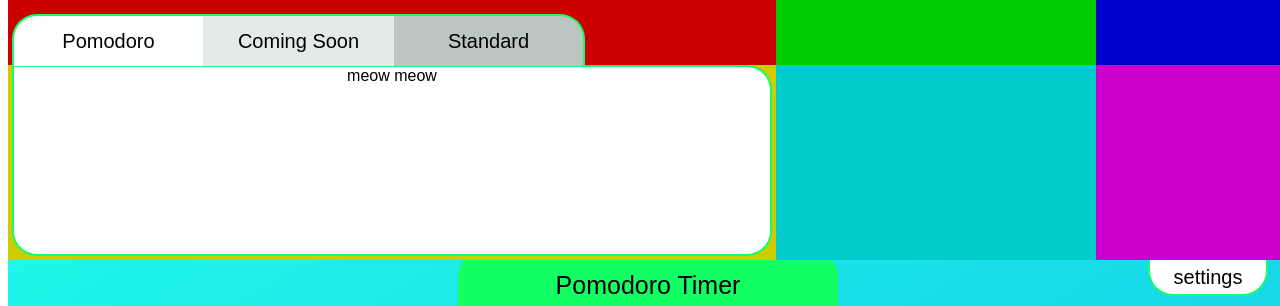
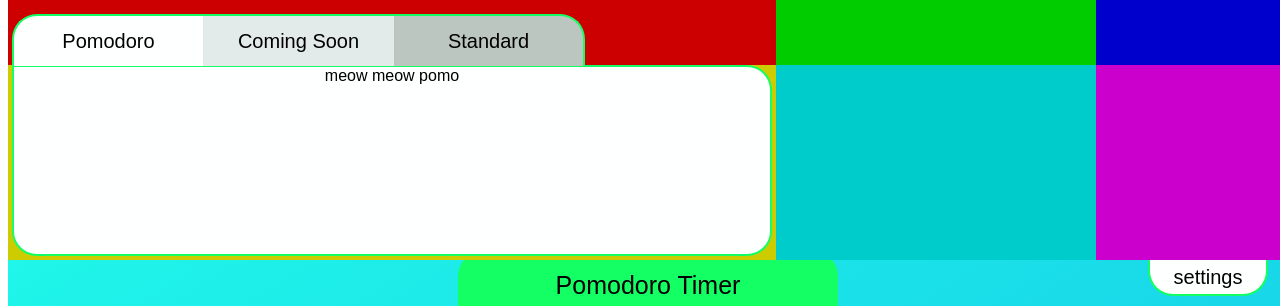
Before and after one commit to niblicat/pomodoro, a SvelteKit app: page / in a window 1280 px wide. Shown: the top 306 px of the page. Built offline with nearby package versions, Linux system fonts and the light colour scheme; a web font is replaced by a local one.

Commit message:
menu changes content upon mode change

```diff
--- a/src/routes/+page.svelte
+++ b/src/routes/+page.svelte
@@ -1,7 +1,7 @@
 <script lang="ts">
     import type { ActionData, PageData, SubmitFunction } from './$types';
     import { enhance } from '$app/forms';
-    import { fade, fly, slide } from 'svelte/transition';
+    import { fade, slide } from 'svelte/transition';
     import { onMount, onDestroy, beforeUpdate, afterUpdate } from 'svelte';
     import * as timer from './timer.svelte';
     import { timeElement, timerInProgressRead, timerStateRead } from './timer.svelte';
@@ -145,7 +145,11 @@
             </div>
             <div class="modesOptionsPadding" style="background-color: #cccc00;">
                 <div class="modesOptions">
-                    meow meow
+                    {#if $timerStateRead === timer.TimerStates.Standard}
+                        meow meow standr
+                    {:else if $timerStateRead === timer.TimerStates.Pomodoro}
+                        meow meow pomo
+                    {/if}
                 </div>
 
             </div>
```
